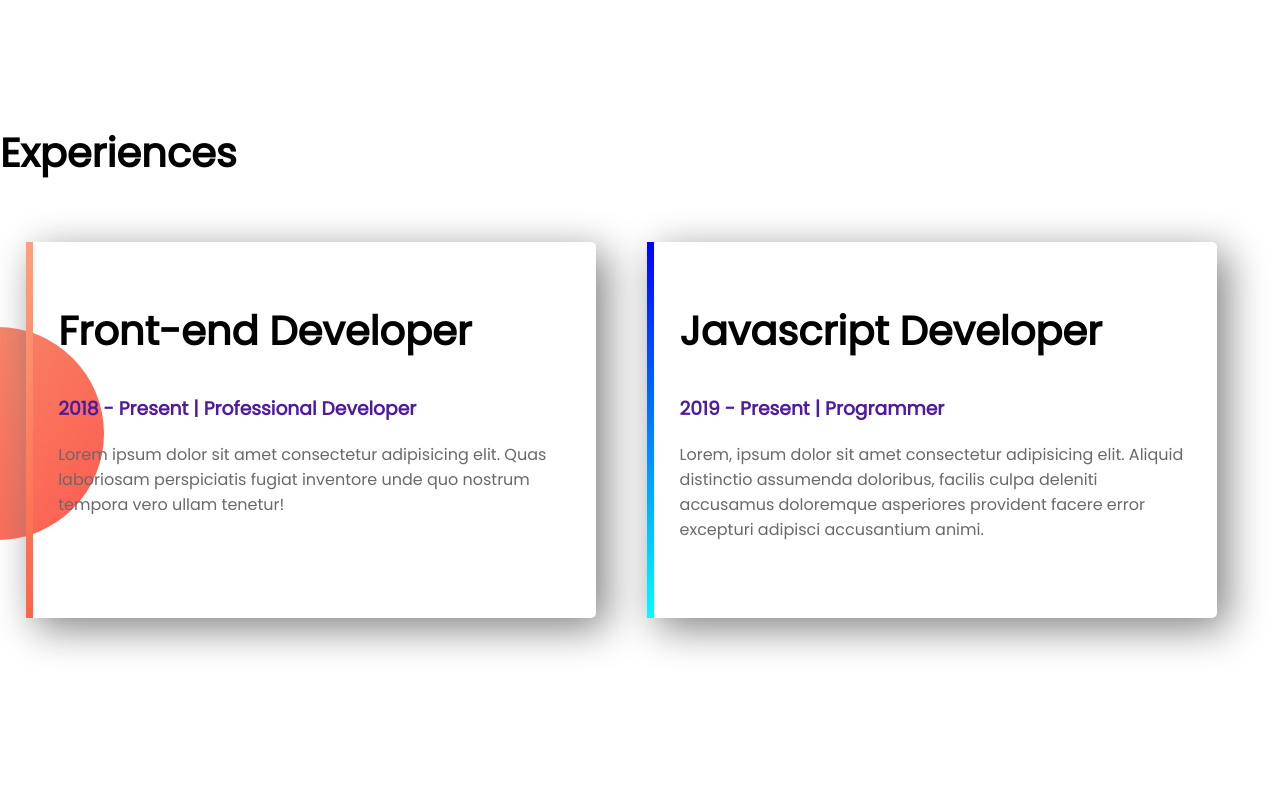
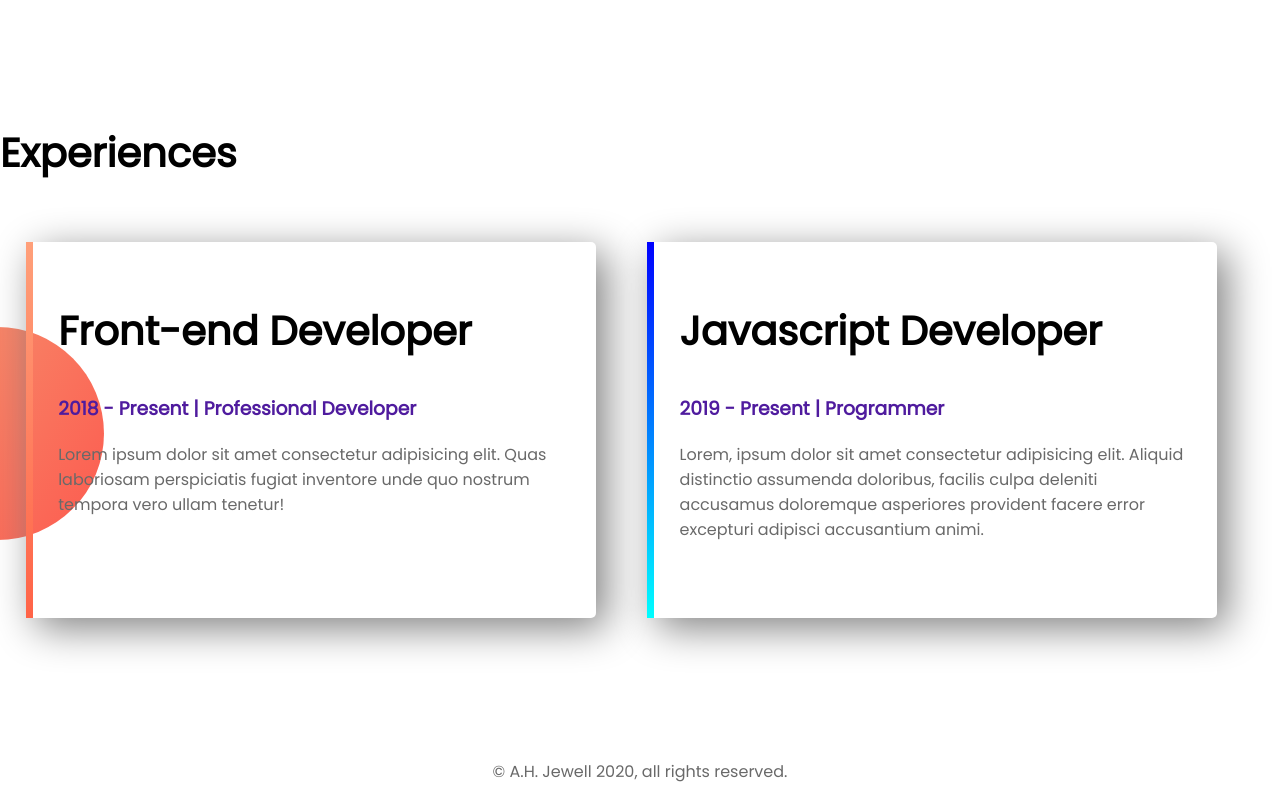
Before and after one commit to mdajgarhossain/web-portfolio, a plain HTML site: page index.html in a window 1280 px wide. Shown: the part 1150-1950 px from the top of the page. Before the commit the page ends 1893 px from the top, so only its background shows below. Drawn offline with Linux system fonts and the light colour scheme.

Commit message:
added footer section

```diff
--- a/index.html
+++ b/index.html
@@ -49,5 +49,9 @@
             <p>Lorem, ipsum dolor sit amet consectetur adipisicing elit. Aliquid distinctio assumenda doloribus, facilis culpa deleniti accusamus doloremque asperiores provident facere error excepturi adipisci accusantium animi.</p>
         </div>
     </section>
+
+    <footer>
+        <p>© A.H. Jewell 2020, all rights reserved.</p>
+    </footer>
 </body>
 </html>
--- a/style.css
+++ b/style.css
@@ -80,3 +80,7 @@ section {
     border-image: linear-gradient(180deg, blue, cyan);
     border-image-slice: 1;
 }
+
+footer p {
+    text-align: center;
+}
```
